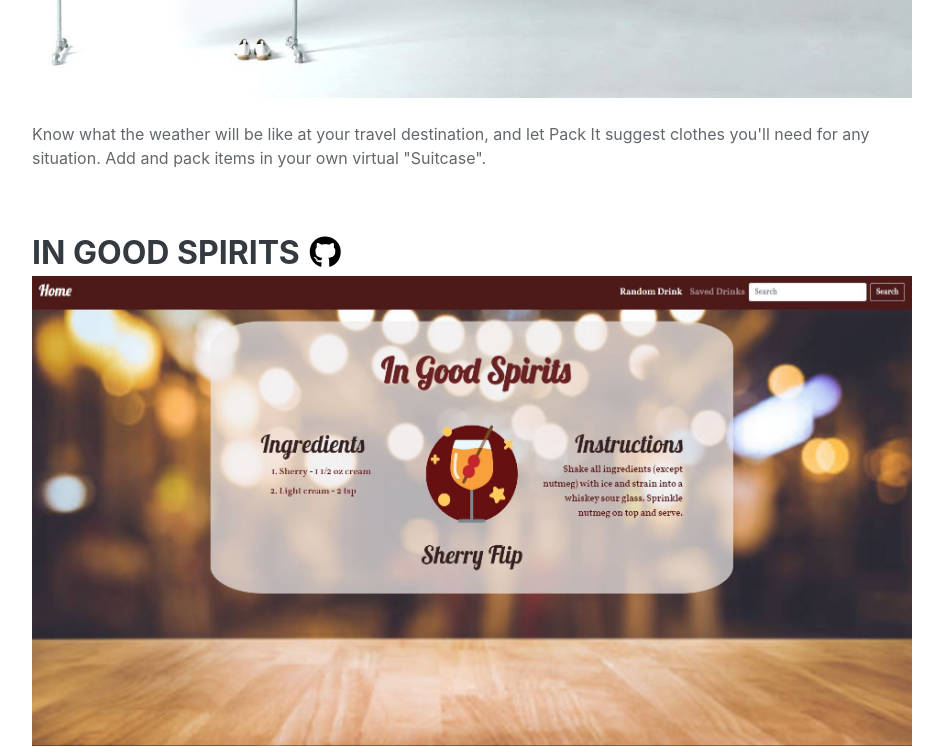
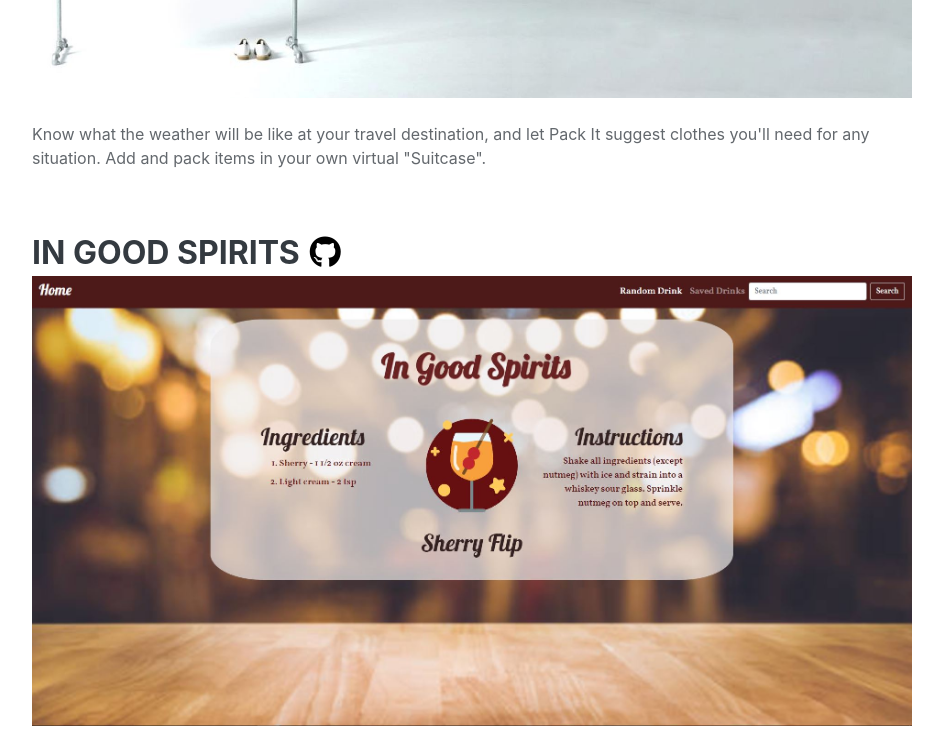
Before and after one commit to jonesec2/React_Portfolio, a React (Create React App) app: page /examples in a window 1280 px wide. Shown: the part 2000-2753 px from the top of the page, without its empty margins (320-1263 px from the left). Built offline with nearby package versions, Linux system fonts and the light colour scheme.

Commit message:
mobile updates

```diff
--- a/src/App.css
+++ b/src/App.css
@@ -121,7 +121,7 @@ p.lead {
 .good, .moat, .pack, .spirits, .profile {
    min-width: 100%;
    width:100%;
-   min-height: 470px;
+   min-height: 450px;
    max-height: 525px;
 }
 
@@ -248,7 +248,7 @@ p.lead {
 section.resume-section {
    padding-top: 5rem !important;
    padding-bottom: 5rem !important;
-   padding-left: 5rem !important;
+   padding-left: 3rem !important;
    max-width: 75rem;
 }
 
@@ -259,7 +259,7 @@ section.resume-section .resume-item .resume-date {
 @media (min-width: 768px) {
    section.resume-section {
       min-height: 100vh;
-      padding-left: rem !important;
+      padding-left: 3rem !important;
    }
    section.resume-section .resume-item .resume-date {
       min-width: 18rem;
@@ -270,6 +270,7 @@ section.resume-section .resume-item .resume-date {
    section.resume-section {
       padding-top: 3rem !important;
       padding-bottom: 3rem !important;
+      padding-left: 5rem !important;
    }
 }
 
```
